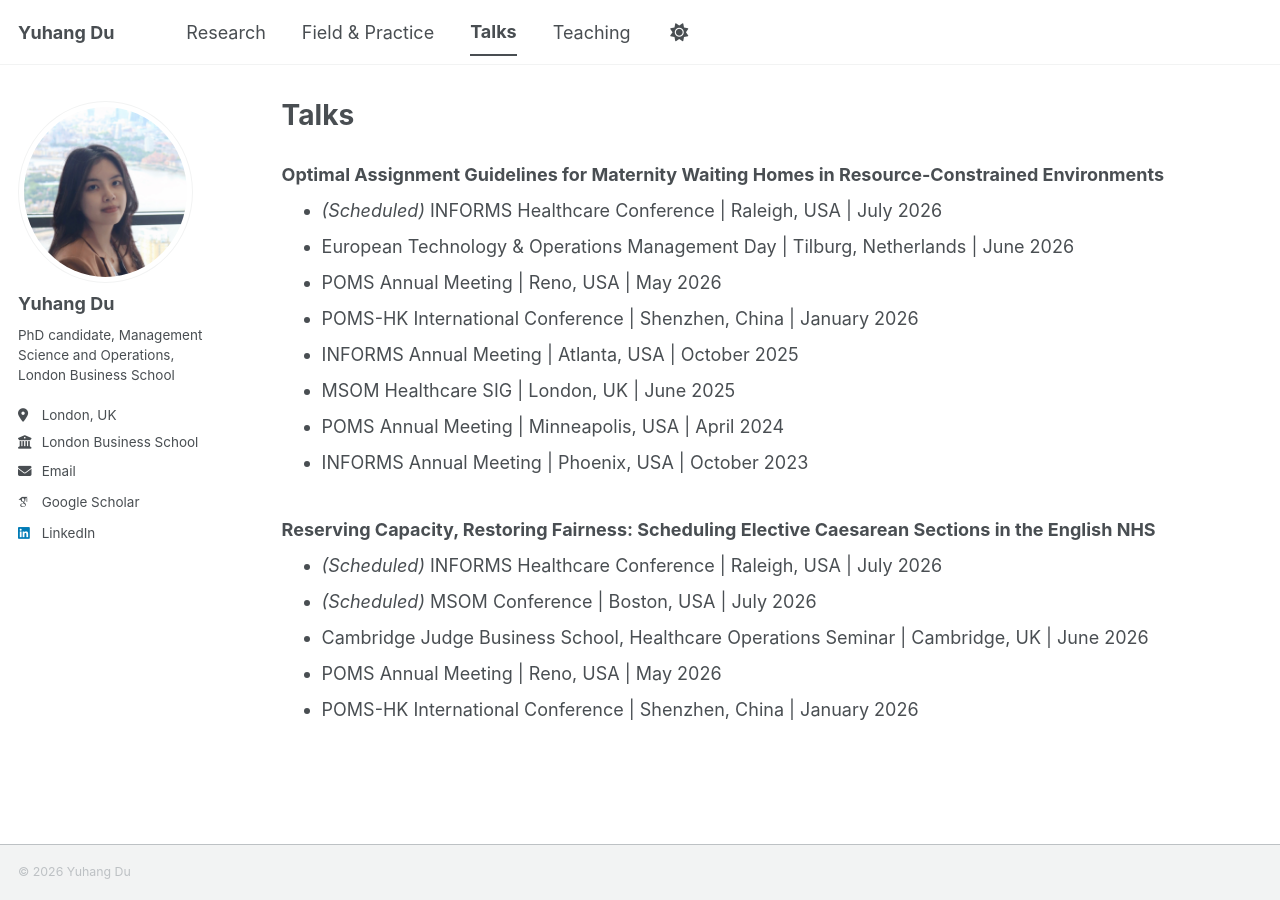
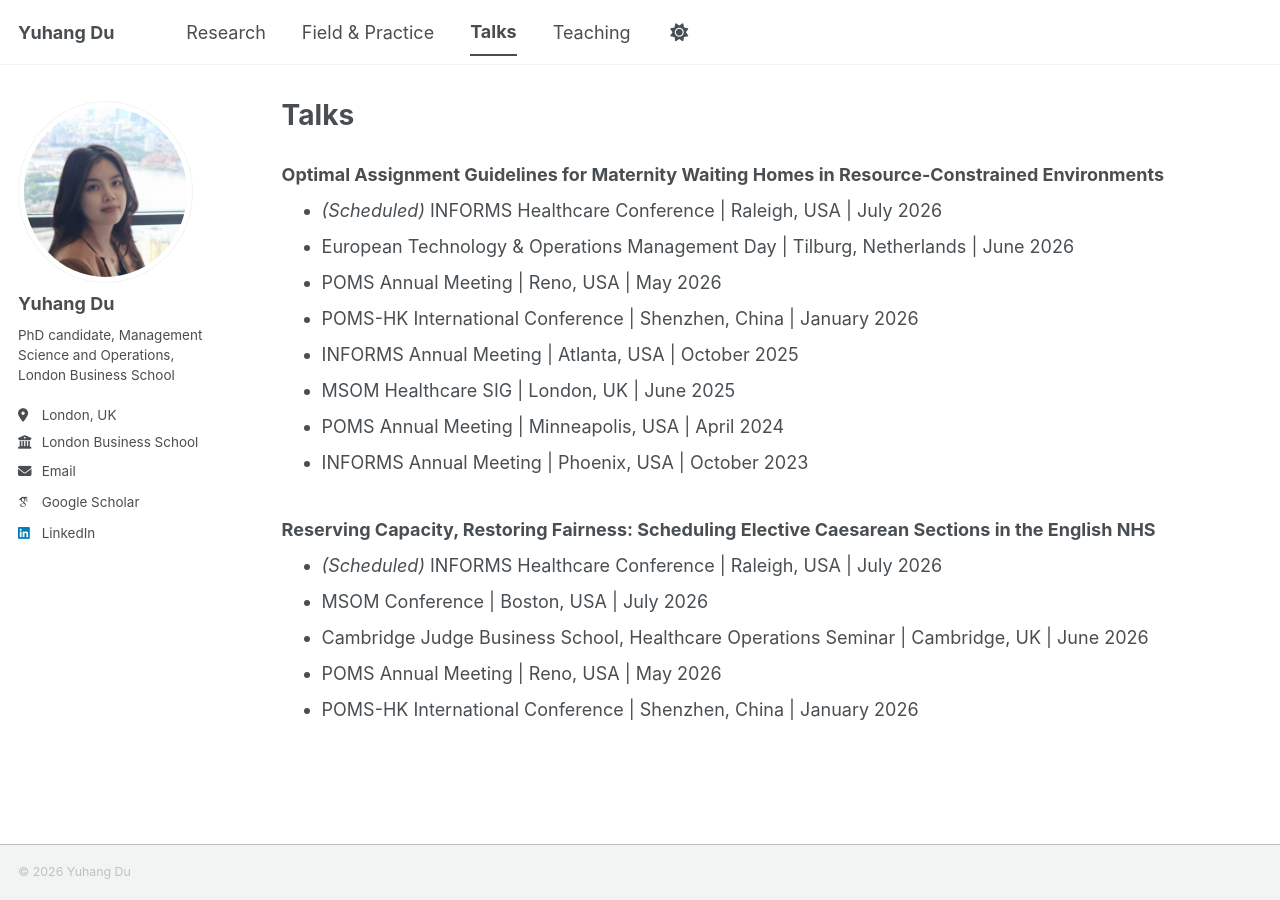
Before and after one commit to yuhangdu-edu/yuhangdu-edu.github.io, a Jekyll site: the page built from _pages/talks.md, in a window 1280 px wide. Built offline with Jekyll 4.4.1, drawn with Linux system fonts in a browser that asks for light colours; some web fonts are replaced; a script bundle is joined from its source files by our own code; library files that are not in the unit come from our copies.

Commit message:
Update talks.md

```diff
--- a/_pages/talks.md
+++ b/_pages/talks.md
@@ -23,7 +23,7 @@ author_profile: true
 
 2. **Reserving Capacity, Restoring Fairness: Scheduling Elective Caesarean Sections in the English NHS**
     - *(Scheduled)* INFORMS Healthcare Conference \| Raleigh, USA \| July 2026
-    - *(Scheduled)* MSOM Conference \| Boston, USA \| July 2026
+    - MSOM Conference \| Boston, USA \| July 2026
     - Cambridge Judge Business School, Healthcare Operations Seminar \| Cambridge, UK \| June 2026
     - POMS Annual Meeting \| Reno, USA \| May 2026
     - POMS-HK International Conference \| Shenzhen, China \| January 2026
```
